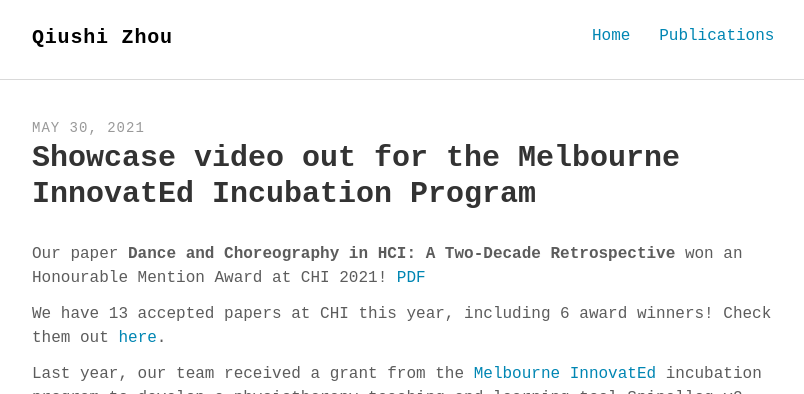
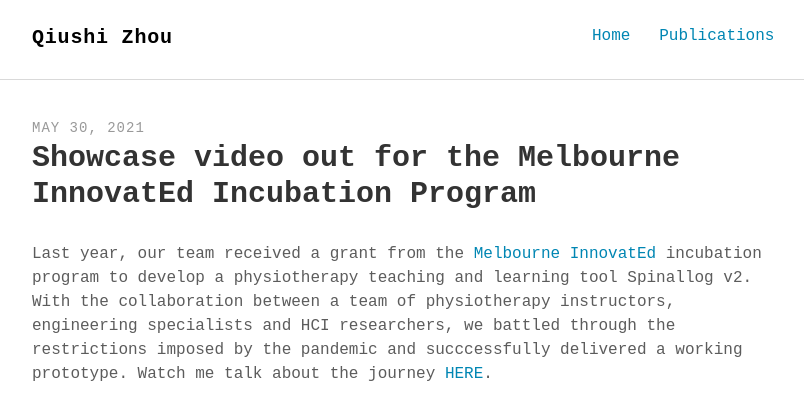
Before and after one commit to qiushi-zhou/qiushi-zhou.github.io, a Jekyll site: the page built from _posts/2021-05-30-showcase-video-out-for-the-melbourne-innovated-incubation-program.md, in a window 1280 px wide, cut to the strip 0-394 px from the top of the page. Shown: the whole strip, without its empty margins (232-1036 px from the left). Built offline with Jekyll 4.4.1, drawn with Linux system fonts in a browser that asks for light colours; some web fonts are replaced.

Commit message:
Update 2021-05-30-showcase-video-out-for-the-melbourne-innovated-incubation-program.md

```diff
--- a/_posts/2021-05-30-showcase-video-out-for-the-melbourne-innovated-incubation-program.md
+++ b/_posts/2021-05-30-showcase-video-out-for-the-melbourne-innovated-incubation-program.md
@@ -6,10 +6,6 @@ description: "Our paper **Dance and Choreography in HCI: A Two-Decade Retrospect
 keywords: ""
 ---
 
-Our paper **Dance and Choreography in HCI: A Two-Decade Retrospective** won an Honourable Mention Award at CHI 2021! <a href="https://qiushi-zhou.github.io/PDF/CHI-2021-dance.pdf">PDF</a>
-
-We have 13 accepted papers at CHI this year, including 6 award winners! Check them out <a href="https://cis.unimelb.edu.au/hci/news/chi-2021-papers/">here</a>.
-
 Last year, our team received a grant from the <a href="https://www.unimelb.edu.au/mec/melbourne-innovated">Melbourne InnovatEd</a> incubation program to develop a physiotherapy teaching and learning tool Spinallog v2. With the collaboration between a team of physiotherapy instructors, engineering specialists and HCI researchers, we battled through the restrictions imposed by the pandemic and succcessfully delivered a working prototype. Watch me talk about the journey <a href="https://www.unimelb.edu.au/mec/melbourne-innovated/innovated-showcase">HERE</a>.
 
 <div class="video-container"><iframe src="https://vimeo.com/556975121" frameborder="0" allowfullscreen></iframe></div>
```
